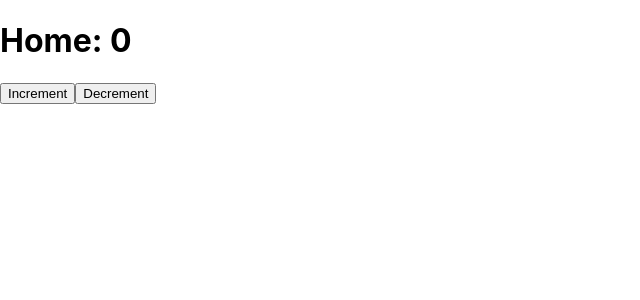
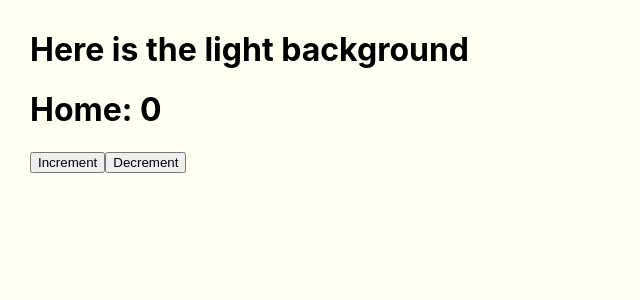
Before and after one commit to bethChris/HealthyHoroscopes, a React (Create React App) app in the folder healthyhoroscopes/: page / in a window 1280 px wide. Shown: the top 300 px of the page, without its empty margins (0-640 px from the left). Built offline with nearby package versions, Linux system fonts and the light colour scheme.

Commit message:
starting building ui

```diff
--- a/healthyhoroscopes/src/App.js
+++ b/healthyhoroscopes/src/App.js
@@ -14,6 +14,8 @@ import Activity from "./components/views/Activity";
 import Meditations from "./components/views/Meditations";
 import Resources from "./components/views/Resources";
 
+import LightBackground from "./components/elements/LightBackground";
+
 const supabase = createClient(
   process.env.REACT_APP_SUPABASE_URL,
   process.env.REACT_APP_SUPABASE_ANON_KEY
@@ -23,7 +25,9 @@ const App = () => {
   return (
     <Router>
       <Routes>
-        <Route exact path="/" element={<Home/>} />
+        <Route exact path="/" element={
+          <LightBackground content={<Home/>}/>
+        } />
 
         <Route exact path="/login" element={<Auth supabaseClient={supabase} appearance={{ theme: ThemeSupa }} />} />
 
--- /dev/null
+++ b/healthyhoroscopes/src/components/elements/LightBackground.js
@@ -0,0 +1,12 @@
+
+const LightBackground = ({ content }) => {
+
+  return (
+    <div>
+      <h1>Here is the light background</h1>
+      {content}
+    </div>
+  );
+};
+
+export default LightBackground;
--- a/healthyhoroscopes/src/index.css
+++ b/healthyhoroscopes/src/index.css
@@ -1,10 +1,11 @@
 body {
-  margin: 0;
+  margin: 30px;
   font-family: -apple-system, BlinkMacSystemFont, 'Segoe UI', 'Roboto', 'Oxygen',
     'Ubuntu', 'Cantarell', 'Fira Sans', 'Droid Sans', 'Helvetica Neue',
     sans-serif;
   -webkit-font-smoothing: antialiased;
   -moz-osx-font-smoothing: grayscale;
+  background: #FFFFF2;
 }
 
 code {
--- a/healthyhoroscopes/src/index.js
+++ b/healthyhoroscopes/src/index.js
@@ -6,9 +6,7 @@ import reportWebVitals from './reportWebVitals';
 
 const root = ReactDOM.createRoot(document.getElementById('root'));
 root.render(
-  <React.StrictMode>
-    <App />
-  </React.StrictMode>
+  <App />
 );
 
 // If you want to start measuring performance in your app, pass a function
```
Also changed, not shown: healthyhoroscopes/src/components/elements/BackgroundTexture.js (added, +10 -0 lines).
